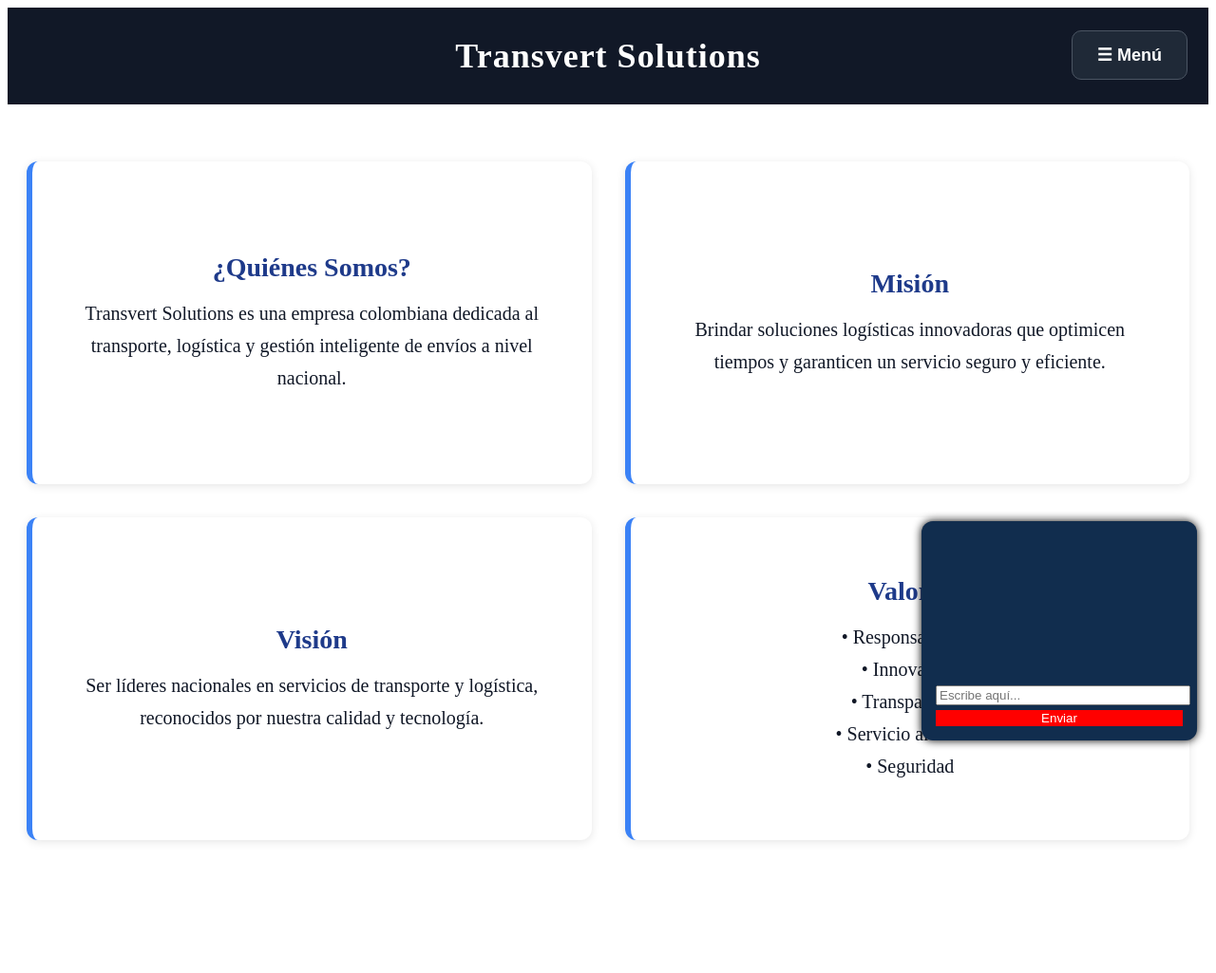
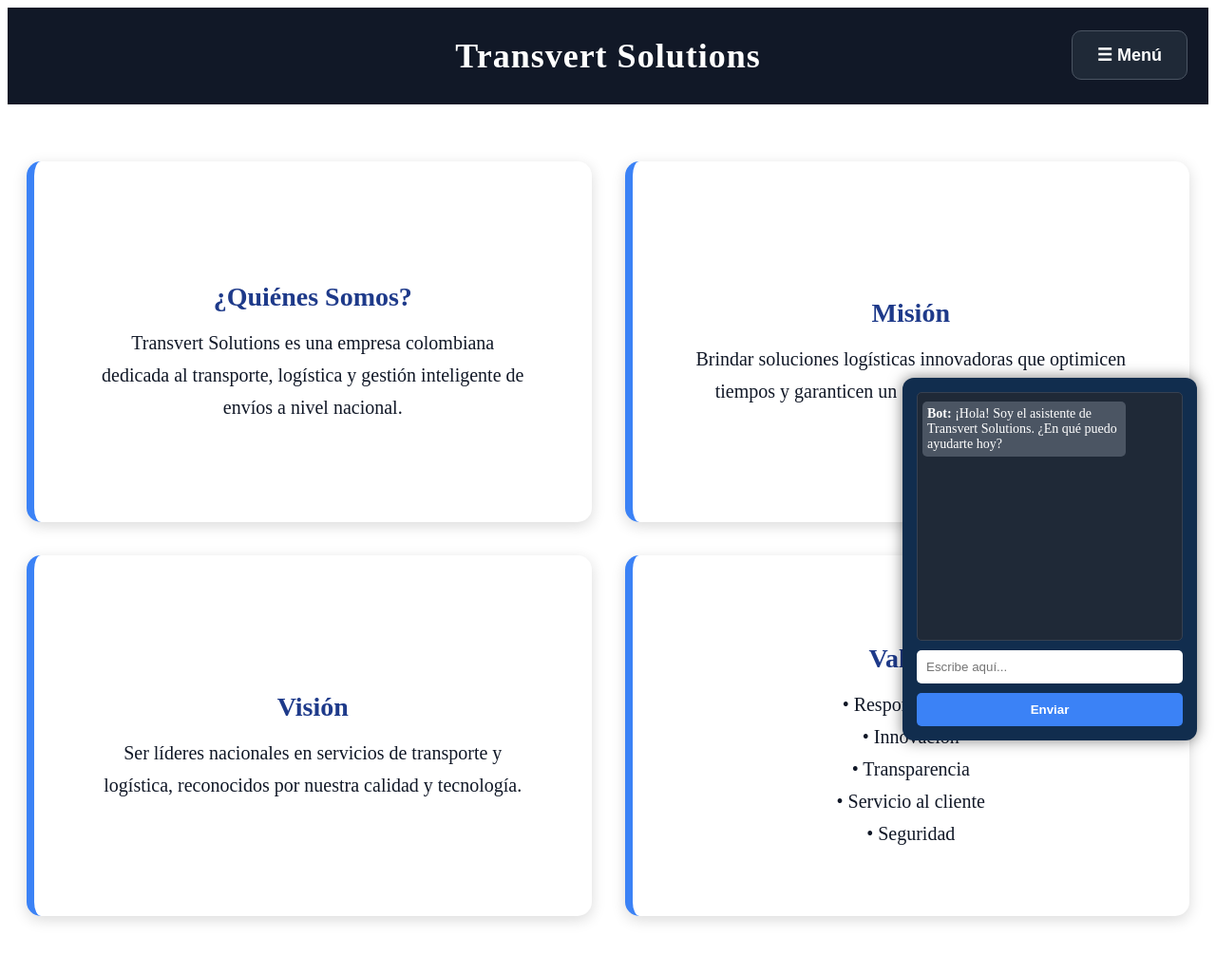
Before and after one commit to davidsn27/Transvert-solutions-, a Django app: page /home/ in a window 1280 px wide. Shown: the whole page at 95% size. Before the commit the page ends 887 px from the top, so only its background shows below. Run offline with Django 5.2, Linux system fonts and the light colour scheme.

Commit message:
Refactor home page styles and integrate chatbot
Updated styles and added chatbot functionality to the home page.

```diff
--- a/core/templates/home.html
+++ b/core/templates/home.html
@@ -149,33 +114,88 @@
             }
         }
 
-        /* --- TARJETAS --- */
-        .card {
-            background: white;
-            padding: 20px;
-            border-radius: 12px;
-            box-shadow: 0 2px 10px rgba(0,0,0,0.1);
-            border-left: 6px solid #3b82f6; /* azul destacado */
+        /* --- ESTILOS DEL CHATBOT --- */
+        #chatbot {
+            position:fixed;
+            bottom:20px;
+            right:20px;
+            background:#112d4e;
+            padding:15px;
+            border-radius:12px;
+            width:280px; /* Un poco más ancho */
+            color:white;
+            box-shadow:0 0 15px rgba(0,0,0,0.5);
+            z-index: 990; /* Para que quede debajo del menú desplegable */
         }
 
-        .card h2 {
-            color: #1e3a8a; /* azul */
-            margin-top: 0;
+        #chat {
+            height:250px; /* Más alto para ver el historial */
+            overflow-y:auto;
+            overflow-x:hidden;
+            margin-bottom:10px;
+            padding: 5px;
+            border: 1px solid #374151;
+            border-radius: 5px;
+            background: #1f2937;
+            font-size: 14px;
         }
 
-        /* RESPONSIVE: una columna en celulares */
-        @media (max-width: 768px) {
-            main {
-                grid-template-columns: 1fr;
-            }
+        #chat p {
+            margin: 4px 0;
+            padding: 5px;
+            border-radius: 5px;
         }
 
+        #chat b {
+            font-weight: bold;
+        }
+
+        #chat .user-message {
+            text-align: right;
+            background-color: #3b82f6; /* Azul */
+            color: white;
+            margin-left: 20%;
+        }
+
+        #chat .bot-message {
+            text-align: left;
+            background-color: #4b5563; /* Gris */
+            color: white;
+            margin-right: 20%;
+        }
+
+        #msg {
+            width: 100%;
+            padding: 10px;
+            border: none;
+            border-radius: 5px;
+            box-sizing: border-box;
+            background: white;
+            color: #111827;
+        }
+
+        #send-btn {
+            width: 100%;
+            margin-top: 10px;
+            padding: 10px;
+            background: #3b82f6; /* Azul */
+            color: white;
+            border: none;
+            border-radius: 5px;
+            cursor: pointer;
+            font-weight: bold;
+            transition: background 0.3s;
+        }
+
+        #send-btn:hover {
+            background: #2563eb;
+        }
     </style>
 </head>
 
 <body>
+    {% csrf_token %}
 
-    <!-- SUBMENÚ SUPERIOR -->
     <div class="user-menu-container">
         {% if user.is_authenticated %}
             <button class="user-btn" onclick="toggleUserMenu()">👤 {{ user.username }}</button>
@@ -241,6 +259,14 @@
         </div>
     </main>
 
+    <div id="chatbot">
+        <div id="chat">
+            <p class="bot-message"><b>Bot:</b> ¡Hola! Soy el asistente de Transvert Solutions. ¿En qué puedo ayudarte hoy?</p>
+        </div>
+        <input id="msg" placeholder="Escribe aquí..." onkeypress="if(event.key === 'Enter') responder()">
+        <button id="send-btn" onclick="responder()">Enviar</button>
+    </div>
+
     <script>
         function toggleUserMenu() {
             document.getElementById("userDropdown").classList.toggle("show");
@@ -255,27 +281,87 @@
             }
         }
     </script>
-    <div id="chatbot" style="position:fixed;bottom:20px;right:20px;background:#112d4e;padding:15px;border-radius:12px;width:260px;color:white;box-shadow:0 0 10px black;">
-        <div id="chat" style="height:150px;overflow:auto;margin-bottom:8px;"></div>
-        <input id="msg" placeholder="Escribe aquí..." style="width:100%;">
-        <button onclick="responder()" style="width:100%;margin-top:5px;background:red;color:white;border:none;">Enviar</button>
-      </div>
 
-      <script>
-      function responder() {
-        let texto = msg.value.toLowerCase();
-        let r = "No entendí tu mensaje 😅";
+    <script>
+        // Función para obtener el token CSRF necesario para las peticiones POST de Django
+        function getCsrfToken() {
+            return document.querySelector('[name=csrfmiddlewaretoken]').value;
+        }
 
-        if (texto.includes("envio")) r = "Puedes crear envíos desde tu panel.";
-        if (texto.includes("guia")) r = "Tu número de guía aparece en tu historial.";
-        if (texto.includes("soporte")) r = "Puedes crear un ticket desde el panel de soporte.";
-        if (texto.includes("horario")) r = "Atendemos de lunes a sábado de 7am a 7pm.";
+        async function responder() {
+            const chatBox = document.getElementById("chat");
+            const inputMsg = document.getElementById("msg");
+            const sendBtn = document.getElementById("send-btn");
+            const userPrompt = inputMsg.value.trim();
 
-        chat.innerHTML += `<p><b>Tú:</b> ${msg.value}</p>`;
-        chat.innerHTML += `<p><b>Bot:</b> ${r}</p>`;
-        msg.value = "";
-      }
-      </script>
+            if (userPrompt === "") {
+                return;
+            }
+
+            // 1. Mostrar mensaje del usuario
+            chatBox.innerHTML += `<p class="user-message"><b>Tú:</b> ${userPrompt}</p>`;
+            chatBox.scrollTop = chatBox.scrollHeight; // Scroll al final
+
+            inputMsg.value = "";
+            sendBtn.disabled = true; // Deshabilita el botón mientras espera la respuesta
+            inputMsg.placeholder = "Esperando respuesta...";
+
+            // Mostrar un indicador de carga (opcional)
+            let loadingMessage = document.createElement('p');
+            loadingMessage.innerHTML = '<b>Bot:</b> Escribiendo...';
+            loadingMessage.className = 'bot-message loading';
+            chatBox.appendChild(loadingMessage);
+            chatBox.scrollTop = chatBox.scrollHeight;
+
+            try {
+                // 2. Enviar petición a la API de Django /api/chatbot/
+                const response = await fetch('/api/chatbot/', {
+                    method: 'POST',
+                    headers: {
+                        'Content-Type': 'application/json',
+                        'X-CSRFToken': getCsrfToken() // Token de seguridad de Django
+                    },
+                    body: JSON.stringify({
+                        prompt: userPrompt
+                    })
+                });
+
+                const data = await response.json();
+
+                // 3. Manejar la respuesta
+                chatBox.removeChild(loadingMessage); // Remover el indicador de carga
+
+                if (data.success) {
+                    // Reemplaza el texto "Escribiendo..." con la respuesta real
+                    chatBox.innerHTML += `<p class="bot-message"><b>Bot:</b> ${data.response}</p>`;
+                } else {
+                    // Mostrar error si falla la API (ej. clave incorrecta, error interno)
+                    chatBox.innerHTML += `<p class="bot-message" style="background: darkred;"><b>Bot (Error):</b> ${data.error || 'Ocurrió un error inesperado.'}</p>`;
+                }
+
+            } catch (error) {
+                // Manejar errores de red
+                const currentLoading = chatBox.querySelector('.loading');
+                if (currentLoading) chatBox.removeChild(currentLoading);
+
+                chatBox.innerHTML += `<p class="bot-message" style="background: darkred;"><b>Bot (Error):</b> No se pudo conectar con el servidor. Error de red.</p>`;
+                console.error('Error en la comunicación con la API:', error);
+            } finally {
+                // 4. Restaurar interfaz
+                sendBtn.disabled = false;
+                inputMsg.placeholder = "Escribe aquí...";
+                chatBox.scrollTop = chatBox.scrollHeight; // Scroll final
+            }
+        }
+
+        // Permitir enviar con Enter
+        document.getElementById("msg").addEventListener("keypress", function(event) {
+            if (event.key === 'Enter') {
+                event.preventDefault(); // Evitar salto de línea
+                responder();
+            }
+        });
+    </script>
 
 </body>
 </html>
```
Also changed, not shown: other parts of core/templates/home.html (+14 -51 lines).
